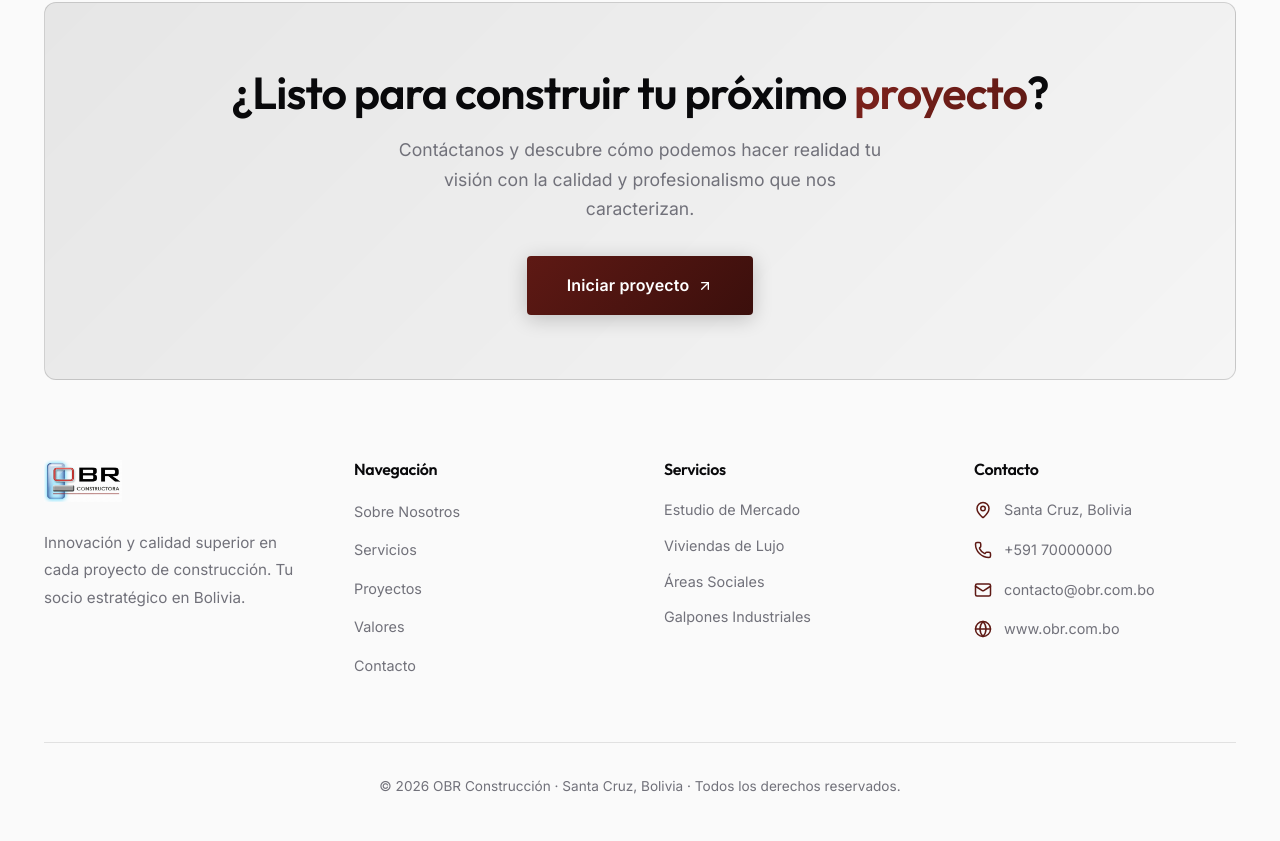
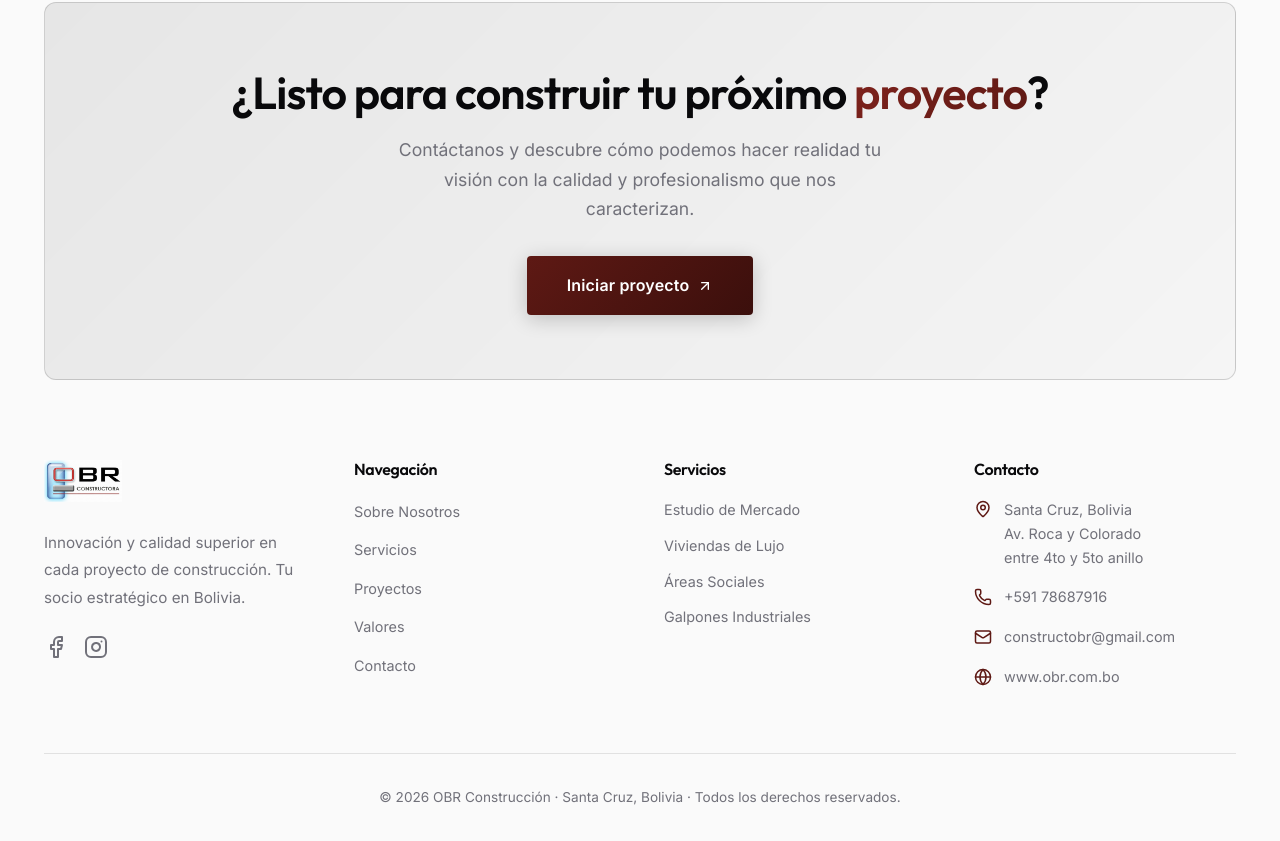
Before and after one commit to benjaminBraner/OBR-website, a React (Vite) app: page / in a window 1280 px wide. Shown: the part 9126-9967 px from the top of the page. Built offline with nearby package versions, Linux system fonts and the light colour scheme.

Commit message:
email, social media added

```diff
--- a/src/components/Contact.jsx
+++ b/src/components/Contact.jsx
@@ -6,17 +6,17 @@ const contactInfo = [
   {
     icon: <MapPin size={20} strokeWidth={1.5} />,
     label: 'Ubicación',
-    value: 'Santa Cruz de la Sierra, Bolivia',
+    value: 'Santa Cruz, Bolivia, Av. Roca y Colorado entre 4to y 5to anillo',
   },
   {
     icon: <Phone size={20} strokeWidth={1.5} />,
     label: 'Teléfono',
-    value: '+591 700 00000',
+    value: '+591 78687916',
   },
   {
     icon: <Mail size={20} strokeWidth={1.5} />,
     label: 'Correo',
-    value: 'contacto@obr.com.bo',
+    value: 'constructobr@gmail.com',
   },
 ];
 
@@ -29,13 +29,43 @@ export default function Contact() {
     setForm((prev) => ({ ...prev, [e.target.name]: e.target.value }));
   };
 
-  const handleSubmit = (e) => {
+  const handleSubmit = async (e) => {
     e.preventDefault();
     setLoading(true);
-    setTimeout(() => {
+
+    try {
+      // Usamos el correo real de la empresa temporalmente para que lo actives
+      const response = await fetch("https://formsubmit.co/ajax/constructobr@gmail.com", {
+        method: "POST",
+        headers: {
+          "Content-Type": "application/json",
+          Accept: "application/json",
+        },
+        body: JSON.stringify({
+          Nombre: form.name,
+          Email: form.email,
+          Telefono: form.phone || 'No proporcionado',
+          Servicio: form.service || 'No especificado',
+          Mensaje: form.message,
+          _subject: `Nuevo Mensaje Web: ${form.name}`,
+          _replyto: form.email,
+          _template: "table" // Diseño profesional en forma de tabla
+        }),
+      });
+
+      const result = await response.json();
+
+      if (result.success === "true" || result.success === true || response.ok) {
+        setSubmitted(true);
+      } else {
+        alert("Hubo un problema al enviar el mensaje. Por favor, intenta de nuevo más tarde.");
+      }
+    } catch (error) {
+      alert("Error de conexión. Por favor, revisa tu conexión a internet.");
+      console.error(error);
+    } finally {
       setLoading(false);
-      setSubmitted(true);
-    }, 1500);
+    }
   };
 
   return (
--- a/src/components/Footer.jsx
+++ b/src/components/Footer.jsx
@@ -1,5 +1,13 @@
 import { motion } from 'framer-motion';
 import { Mail, Phone, MapPin, Globe, ArrowUpRight } from 'lucide-react';
+
+const FacebookIcon = ({ size = 24 }) => (
+  <svg xmlns="http://www.w3.org/2000/svg" width={size} height={size} viewBox="0 0 24 24" fill="none" stroke="currentColor" strokeWidth="2" strokeLinecap="round" strokeLinejoin="round"><path d="M18 2h-3a5 5 0 0 0-5 5v3H7v4h3v8h4v-8h3l1-4h-4V7a1 1 0 0 1 1-1h3z"></path></svg>
+);
+
+const InstagramIcon = ({ size = 24 }) => (
+  <svg xmlns="http://www.w3.org/2000/svg" width={size} height={size} viewBox="0 0 24 24" fill="none" stroke="currentColor" strokeWidth="2" strokeLinecap="round" strokeLinejoin="round"><rect width="20" height="20" x="2" y="2" rx="5" ry="5"></rect><path d="M16 11.37A4 4 0 1 1 12.63 8 4 4 0 0 1 16 11.37z"></path><line x1="17.5" x2="17.51" y1="6.5" y2="6.5"></line></svg>
+);
 import logoSVG from '../assets/logo-obr.png';
 
 export default function Footer() {
@@ -61,10 +69,18 @@ export default function Footer() {
             }}>
               <img src={logoSVG} alt="OBR Construcción" style={{ height: '42px', width: 'auto' }} />
             </a>
-            <p style={{ color: 'var(--color-text-muted)', lineHeight: 1.8, fontSize: '0.95rem' }}>
+            <p style={{ color: 'var(--color-text-muted)', lineHeight: 1.8, fontSize: '0.95rem', marginBottom: '1.5rem' }}>
               Innovación y calidad superior en cada proyecto de construcción.
               Tu socio estratégico en Bolivia.
             </p>
+            <div style={{ display: 'flex', gap: '1rem' }}>
+              <a href="https://www.facebook.com/share/1HuQdPW6Wm/?mibextid=wwXIfr" target="_blank" rel="noopener noreferrer" style={{ color: 'var(--color-text-muted)', transition: 'color 0.2s ease' }} onMouseOver={e => e.currentTarget.style.color = 'var(--color-primary)'} onMouseOut={e => e.currentTarget.style.color = 'var(--color-text-muted)'}>
+                <FacebookIcon size={24} />
+              </a>
+              <a href="https://www.instagram.com/constructoraobr?igsh=YWg4Y2hjcHU2NmN2" target="_blank" rel="noopener noreferrer" style={{ color: 'var(--color-text-muted)', transition: 'color 0.2s ease' }} onMouseOver={e => e.currentTarget.style.color = 'var(--color-primary)'} onMouseOut={e => e.currentTarget.style.color = 'var(--color-text-muted)'}>
+                <InstagramIcon size={24} />
+              </a>
+            </div>
           </div>
 
           {/* Quick Links */}
@@ -113,17 +129,17 @@ export default function Footer() {
               Contacto
             </h4>
             <ul style={{ display: 'flex', flexDirection: 'column', gap: '1rem' }}>
-              <li style={{ display: 'flex', alignItems: 'center', gap: '0.75rem', color: 'var(--color-text-muted)', fontSize: '0.9rem' }}>
-                <MapPin size={18} color="var(--color-primary)" style={{ flexShrink: 0 }} />
-                Santa Cruz, Bolivia
+              <li style={{ display: 'flex', alignItems: 'flex-start', gap: '0.75rem', color: 'var(--color-text-muted)', fontSize: '0.9rem' }}>
+                <MapPin size={18} color="var(--color-primary)" style={{ flexShrink: 0, marginTop: '2px' }} />
+                <span>Santa Cruz, Bolivia<br/>Av. Roca y Colorado<br/>entre 4to y 5to anillo</span>
               </li>
               <li style={{ display: 'flex', alignItems: 'center', gap: '0.75rem', color: 'var(--color-text-muted)', fontSize: '0.9rem' }}>
                 <Phone size={18} color="var(--color-primary)" style={{ flexShrink: 0 }} />
-                +591 70000000
+                +591 78687916
               </li>
               <li style={{ display: 'flex', alignItems: 'center', gap: '0.75rem', color: 'var(--color-text-muted)', fontSize: '0.9rem' }}>
                 <Mail size={18} color="var(--color-primary)" style={{ flexShrink: 0 }} />
-                contacto@obr.com.bo
+                constructobr@gmail.com
               </li>
               <li style={{ display: 'flex', alignItems: 'center', gap: '0.75rem', color: 'var(--color-text-muted)', fontSize: '0.9rem' }}>
                 <Globe size={18} color="var(--color-primary)" style={{ flexShrink: 0 }} />
--- a/src/components/WhatsAppButton.jsx
+++ b/src/components/WhatsAppButton.jsx
@@ -1,8 +1,8 @@
 import { motion, AnimatePresence } from 'framer-motion';
 
 export default function WhatsAppButton({ isVisible }) {
-  // Número de ejemplo, puedes cambiarlo al tuyo (ej: 59170000000)
-  const phoneNumber = '59170000000';
+  // Número de la empresa
+  const phoneNumber = '59178687916';
   const whatsappUrl = `https://wa.me/${phoneNumber}`;
 
   return (
```
